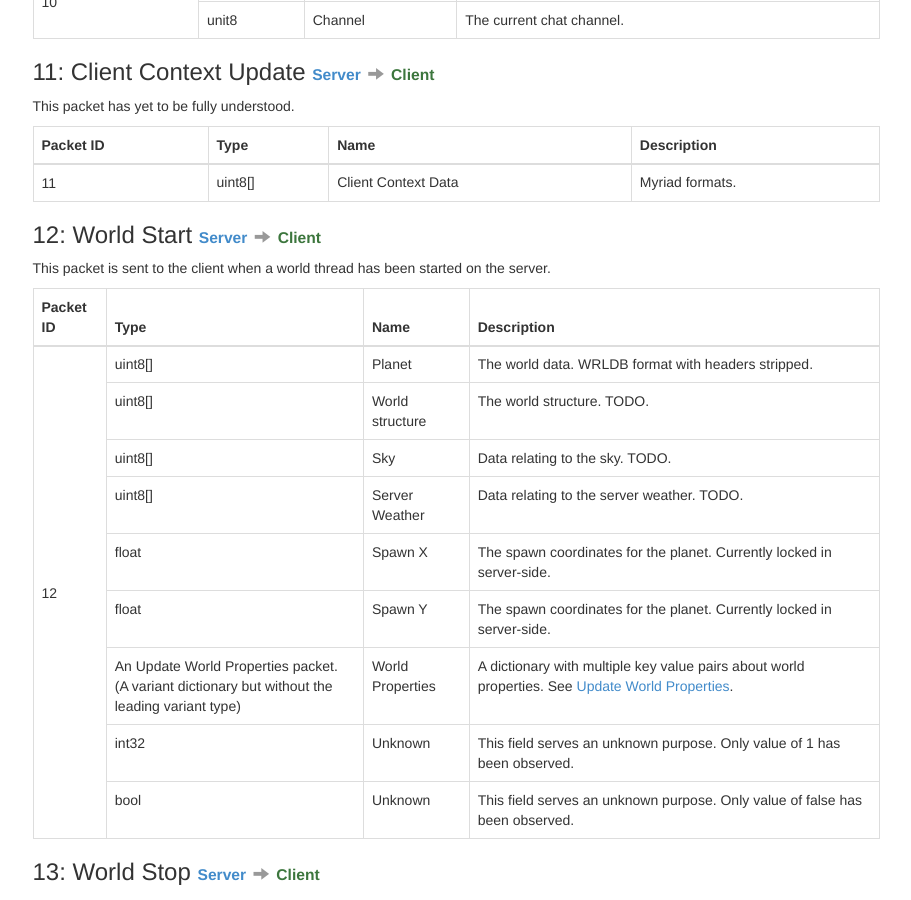
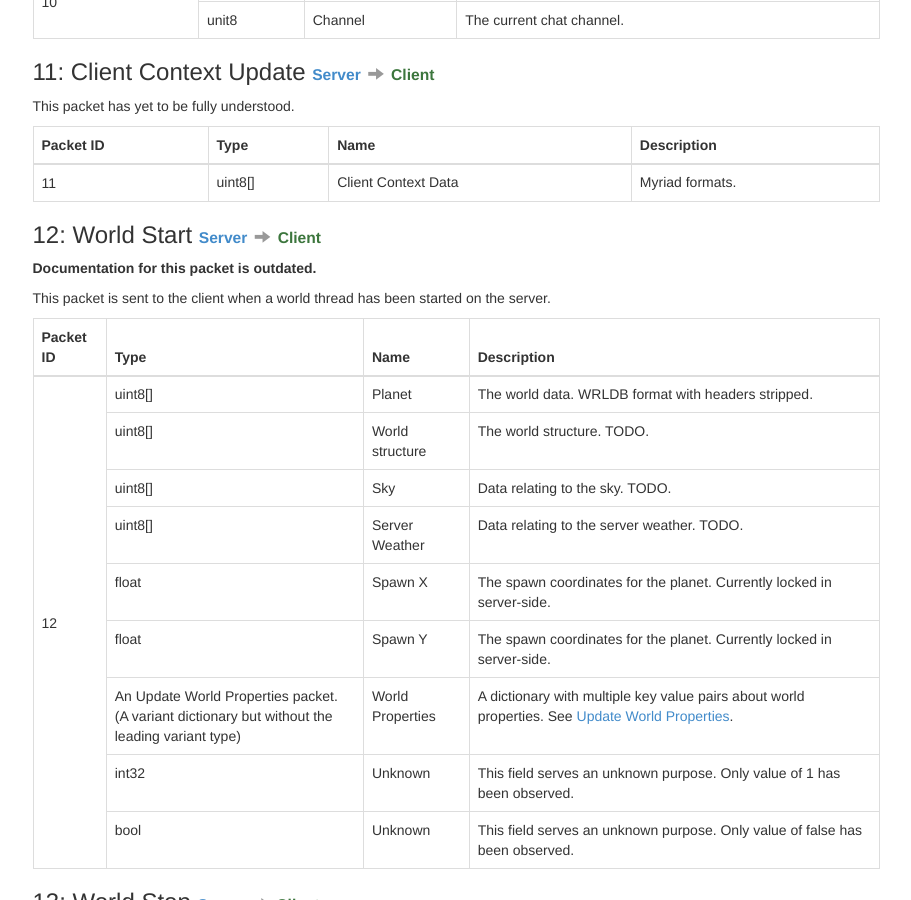
Before and after one commit to ddevault/starbound-dev, a Jekyll site: the page built from networking/index.md, in a window 1280 px wide and 900 px high, scrolled down 3609 px. Shown: the whole window, without its empty margins (330-1241 px from the left). Built offline with Jekyll 4.4.1, drawn with Linux system fonts in a browser that asks for light colours; Markdown is read by kramdown in place of the engine named in the settings.

Commit message:
Add notice to world start docs

```diff
--- a/networking/index.md
+++ b/networking/index.md
@@ -439,6 +439,8 @@ This packet has yet to be fully understood.
 </table>
 
 {% include packet-header.html name="World Start" id="12" direction="server-to-client" %}
+
+**Documentation for this packet is outdated.**
 
 This packet is sent to the client when a world thread has been started on the server.
 
```
